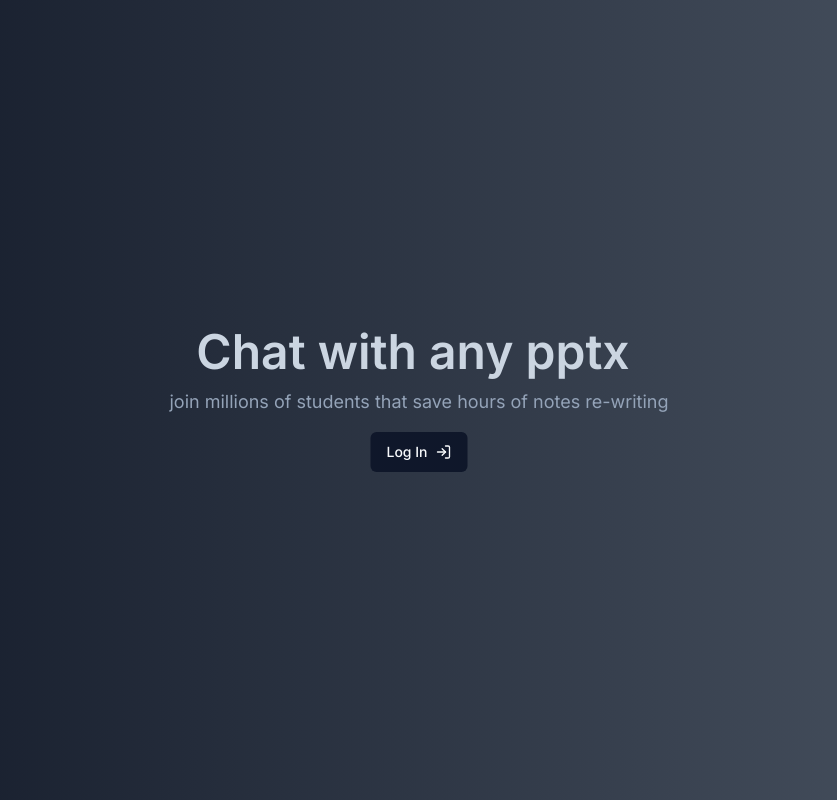
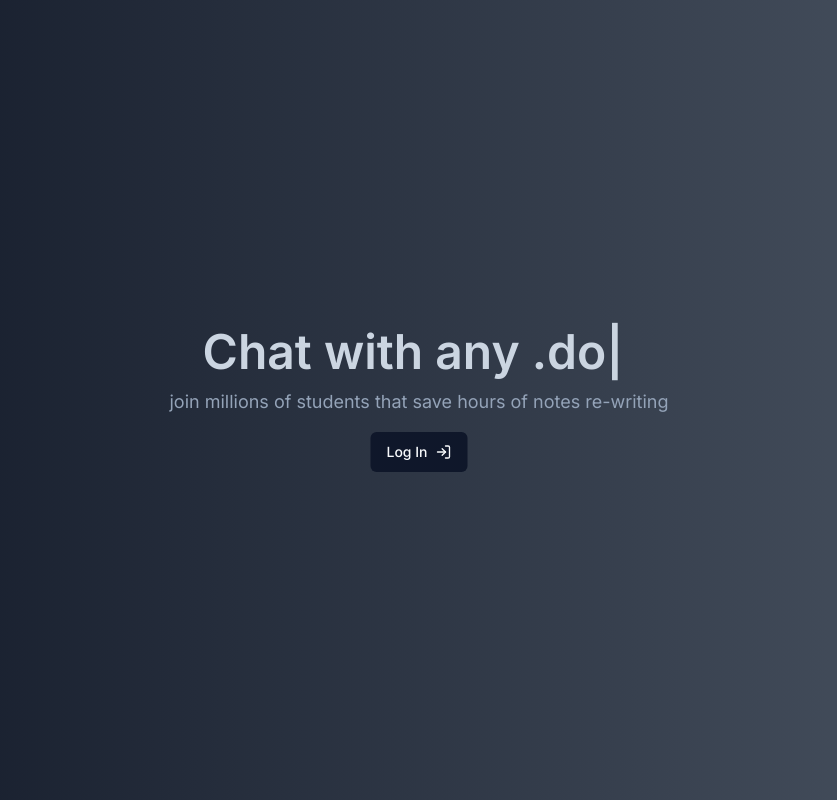
Before and after one commit to jankuzma/pptx-to-notes, a Next.js app: page / in a window 1280 px wide. Shown: the whole page, without its empty margins (221-1058 px from the left). Built offline with nearby package versions, Linux system fonts and the light colour scheme; no server answers.

Commit message:
chat side bar in progress

```diff
--- /dev/null
+++ b/app/chat/[chatId]/page.tsx
@@ -0,0 +1,48 @@
+import React from "react";
+import {auth} from "@clerk/nextjs";
+import {redirect} from "next/navigation";
+import {chats} from "@/lib/db/schema";
+import {db} from "@/lib/db";
+import {eq} from "drizzle-orm";
+import ChatSideBar from "@/components/ChatSideBar";
+
+type Props = {
+    params:{
+        chatId: string
+    }
+};
+
+const ChatPage = async ({params: {chatId} }: Props) => {
+    const {userId} = await auth()
+    if(!userId){
+        return redirect('/sign-in')
+    }
+    const _chats = await db.select().from(chats).where(eq(chats.userId, userId))
+    if (!_chats){
+        return redirect('/')
+    }
+    if(!_chats.find(chat=>chat.id === parseInt(chatId))){
+        return redirect('/')
+    }
+    return (
+        <>
+        <div className="flex max-h-screen overflow-scroll">
+            <div className="flex w-full max-h-screen overflow-scroll">
+                <div className={"flex-[1] max-w-xs"}>
+                    <ChatSideBar chats={_chats} chatId={parseInt(chatId)} />
+                </div>
+
+                <div className={"max-h-screen p-4 overflow-scroll flex-[5]"}>
+
+                </div>
+
+                <div className={"flex-[3] border-l-4 border-l-slate-200"}>
+
+                </div>
+            </div>
+        </div>
+        </>
+        )
+}
+
+export default ChatPage
--- a/app/page.tsx
+++ b/app/page.tsx
@@ -5,6 +5,7 @@ import React from "react";
 import Link from "next/link";
 import {LogIn} from "lucide-react";
 import FileUpload from "@/components/FileUpload";
+import AnimatedText from "@/components/ui/AnimatedText";
 
 export default async function Home() {
 
@@ -14,12 +15,15 @@ export default async function Home() {
 
 
     return (
-        <div className={'w-screen min-h-screen from-gray-900 to-gray-600 bg-gradient-to-r'}>
+        <div className={'w-screen min-h-screen from-gray-900 to-gray-600 bg-gradient-to-r flex justify-end'}>
+            <div className={'p-4'}>
+                <UserButton afterSignOutUrl={'/'} />
+            </div>
             <div className={'absolute top-1/2 left-1/2 -translate-x-1/2 -translate-y-1/2'}>
                 <div className="flex flex-col items-center text-center ">
                     <div className="flex items-center">
-                        <h1 className={'mr-3 text-5xl font-semibold text-slate-300'}>Chat with any pptx</h1>
-                        <UserButton afterSignOutUrl={'/'}/>
+                        <h1 className={'mr-3 text-5xl font-semibold text-slate-300'}><AnimatedText /></h1>
+
                     </div>
                     <div className="flex mt-2">
                         {isAuth && <Button>Go to chats!</Button>}
--- /dev/null
+++ b/components/ChatSideBar.tsx
@@ -0,0 +1,26 @@
+"use client"
+import React from "react";
+import {DrizzleChat} from "@/lib/db/schema";
+import Link from "next/link";
+import {Button} from "@/components/ui/button";
+import {PlusCircle} from "lucide-react";
+
+type Props = {
+    chats: DrizzleChat[],
+    chatId: number,
+}
+
+const ChatSideBar = ({chats, chatId}: Props) => {
+    return (
+    <div className={'w-full h-screen p-4 text-gray-200 bg-gray-900'}>
+        <Link href={'/'}>
+            <Button>
+                <PlusCircle className={'mr-2 w-4 h-4'}/>
+                New Chat
+            </Button>
+        </Link>
+    </div>
+        )
+}
+
+export default ChatSideBar
--- a/components/FileUpload.tsx
+++ b/components/FileUpload.tsx
@@ -36,14 +36,14 @@ const FileUpload = () => {
             console.log(acceptedFiles);
             const file = acceptedFiles[0]
             if (file.size > 10 * 1024 * 1024) {
-                toast.error('file too large')
-                return
+                toast.error('File too large (max. 10MB)')
+                return;
             }
             try {
                 setUploading(true)
                 const data = await uploadToS3(file);
                 if (!data?.file_key || !data.file_name ){
-                    toast.error('something went wrong')
+                    toast.error('Something went wrong.')
                     return;
                 }
                 mutate(data,{
@@ -52,7 +52,7 @@ const FileUpload = () => {
                         router.push(`chat/${chat_id}`)
                     },
                     onError: (err) => {
-                        toast.error("error creating chat")
+                        toast.error("Error creating chat.")
                     },
                 })
                 console.log("data", data)
--- /dev/null
+++ b/components/ui/AnimatedText.tsx
@@ -0,0 +1,25 @@
+"use client"
+import { TypeAnimation } from 'react-type-animation';
+
+const AnimatedText = () => {
+    return (
+        <TypeAnimation
+            sequence={[
+                'Chat with any .pptx',
+                1000,
+                'Chat with any .pdf',
+                1000,
+                'Chat with any .docx',
+                1000,
+                'Chat with any .csv',
+                1000
+            ]}
+            wrapper="span"
+            speed={30}
+            style={{ fontSize: '1em', display: 'inline-block' }}
+            repeat={Infinity}
+        />
+    );
+};
+
+export default AnimatedText;
--- a/lib/db/schema.ts
+++ b/lib/db/schema.ts
@@ -8,6 +8,9 @@ export const chats = pgTable('chats', {
     userId: varchar('user_id', {length: 256}).notNull(),
     fileKey: text('file_key').notNull(),
 });
+
+export type DrizzleChat = typeof chats.$inferSelect;
+
 export const userSystemEnum = pgEnum('user_system_enum', ['system', 'user'])
 export const messages = pgTable("messages", {
     id: serial('id').primaryKey(),
--- a/package.json
+++ b/package.json
@@ -34,6 +34,7 @@
     "react-dom": "^18",
     "react-dropzone": "^14.2.3",
     "react-hot-toast": "^2.4.1",
+    "react-type-animation": "^3.1.0",
     "tailwind-merge": "^1.14.0",
     "tailwindcss-animate": "^1.0.7"
   },
```
Also changed, not shown: 1 other file (tests, documents, lock files or other folders).
